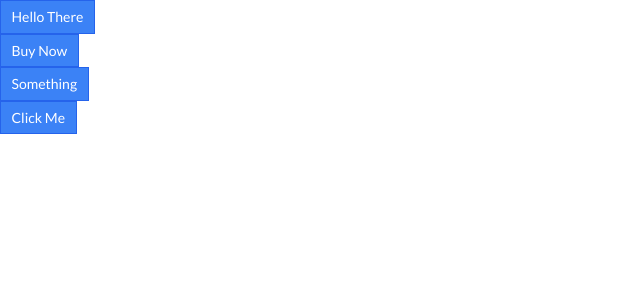
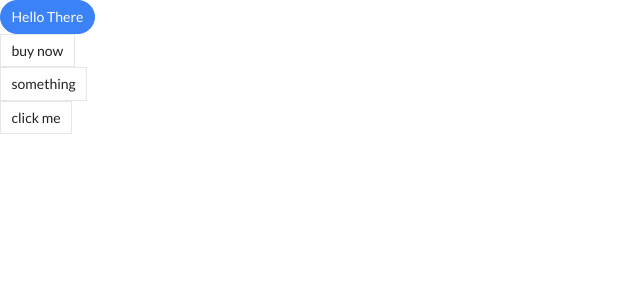
Before and after one commit to sabrinamaral/widgets, a React (Create React App) app: page / in a window 1280 px wide. Shown: the top 300 px of the page, without its empty margins (0-640 px from the left). Built offline with nearby package versions, Linux system fonts and the light colour scheme.

Commit message:
classnames lib

```diff
--- a/package.json
+++ b/package.json
@@ -6,9 +6,11 @@
     "@testing-library/jest-dom": "^5.16.5",
     "@testing-library/react": "^13.4.0",
     "@testing-library/user-event": "^13.5.0",
+    "classnames": "^2.3.2",
     "prop-types": "^15.8.1",
     "react": "^18.2.0",
     "react-dom": "^18.2.0",
+    "react-icons": "^4.6.0",
     "react-scripts": "5.0.1",
     "web-vitals": "^2.1.4"
   },
--- a/src/components/Button.js
+++ b/src/components/Button.js
@@ -1,4 +1,4 @@
-import PropTypes from "prop-types";
+import className from "classnames";
 
 const Button = ({
   children,
@@ -10,11 +10,21 @@
   outline,
   rounded,
 }) => {
-  return (
-    <button className="px-3 py-1.5 border border-blue-600 bg-blue-500 text-white capitalize">
-      {children}
-    </button>
-  );
+  let classes = className("flex items-center px-3 py-1.5 border ", {
+    "border-blue-500 bg-blue-500 text-white capitalize": primary,
+    "border-gray-900 bg-gray-900 text-white capitalize": secondary,
+    "border-green-600 bg-green-500 text-white capitalize": success,
+    "border-yellow-400 bg-yellow-400 text-white capitalize": warning,
+    "border-red-500 bg-red-500 text-white capitalize": danger,
+    "bg-white outline outline-1": outline,
+    "rounded-full": rounded,
+    "text-blue-500": outline && primary,
+    "text-gray-900": outline && secondary,
+    "text-green-500": outline && success,
+    "text-yellow-400": outline && warning,
+    "text-red-500": outline && danger,
+  });
+  return <button className={classes}>{children}</button>;
 };
 
 Button.propTypes = {
```
Also changed, not shown: 1 other file (tests, documents, lock files or other folders).
